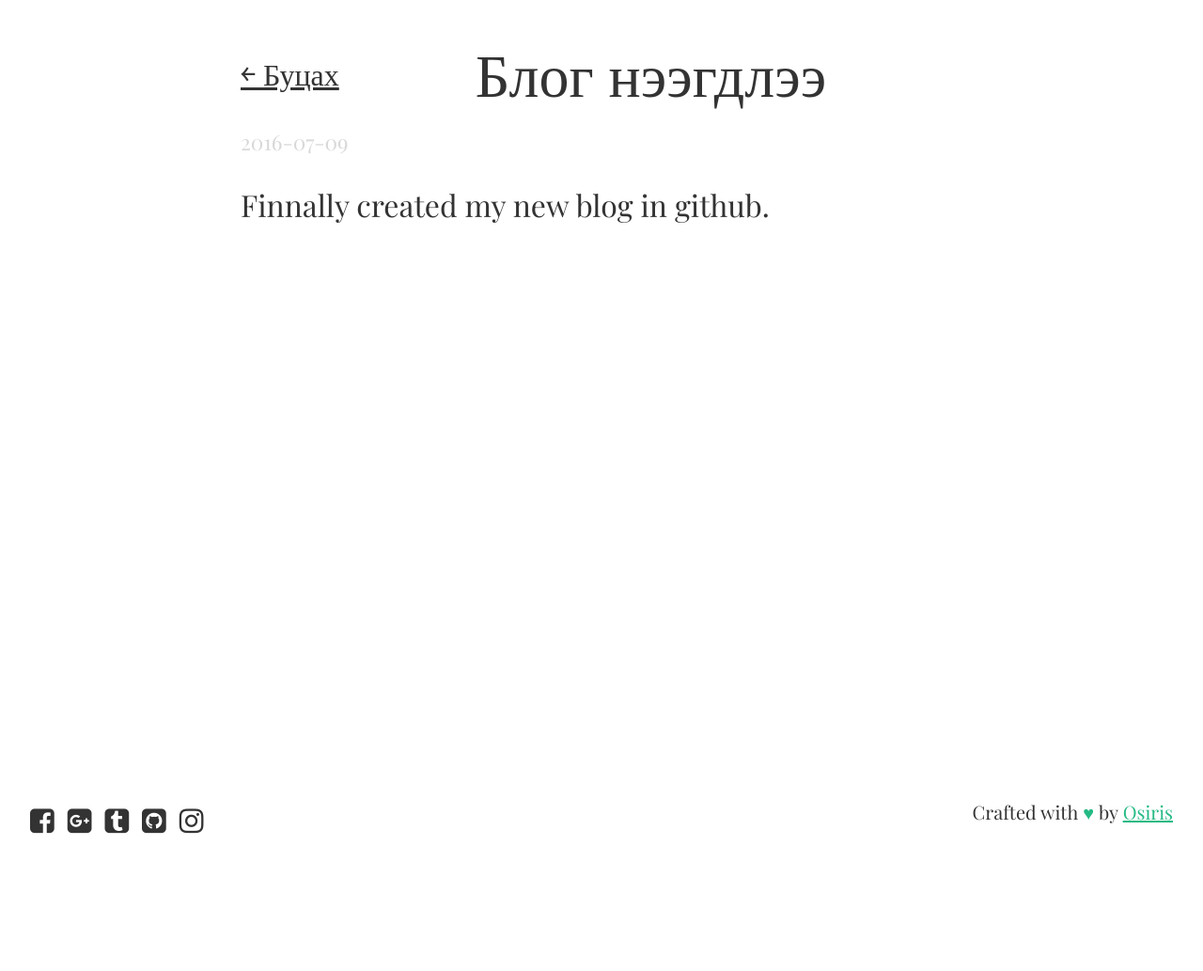
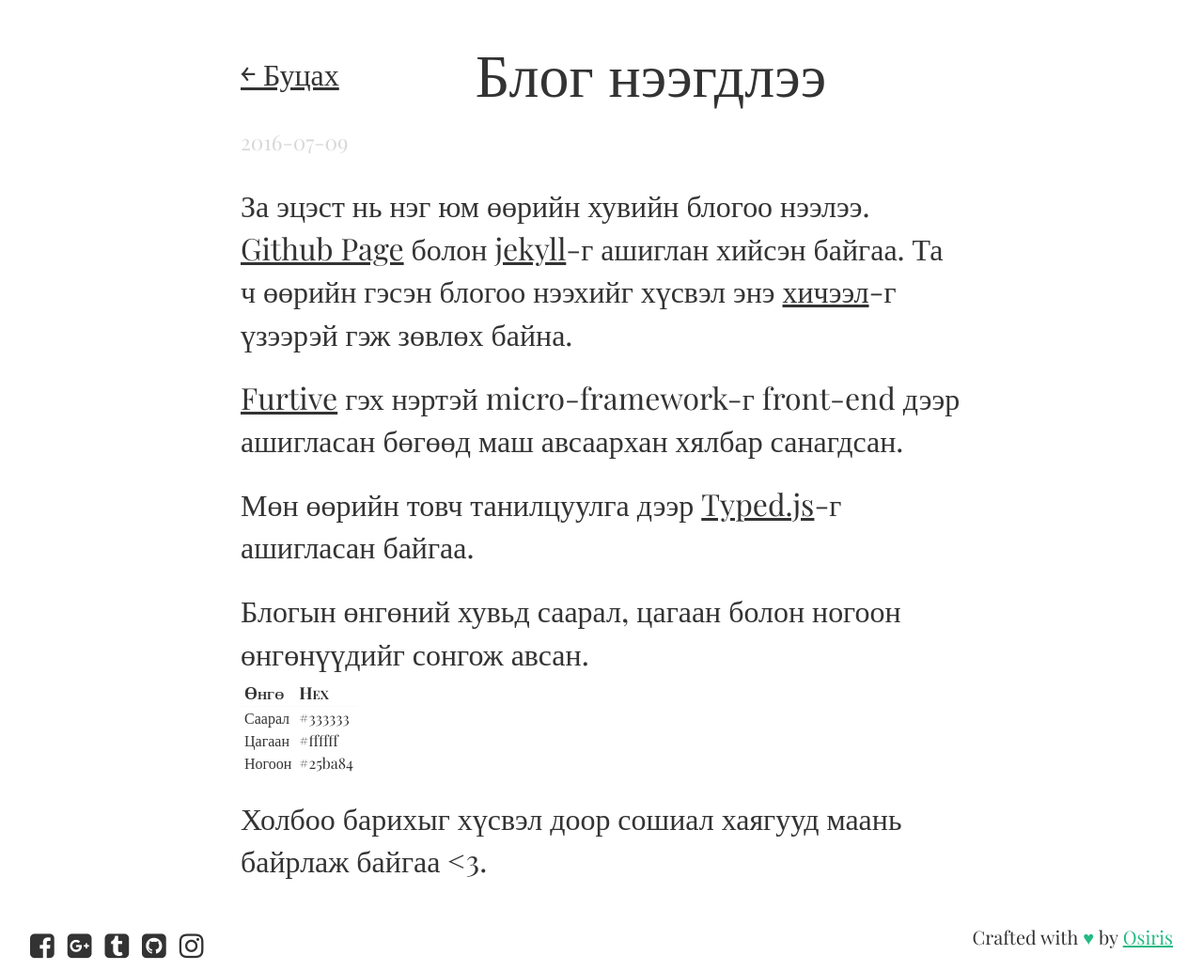
Before and after one commit to Ds3c-ctf-team/enkhee-Osiris.github.io-old, a Jekyll site: the page built from _posts/2016-07-09-blog-launched.md, in a window 1280 px wide. Shown: the whole page at 94% size. Built offline with Jekyll 4.4.1, drawn with Linux system fonts in a browser that asks for light colours; nearby versions of some CDN libraries; some web fonts are replaced; before the commit the page ends 900 px from its top, so only the background shows below that.

Commit message:
Update post

```diff
--- a/_posts/2016-07-09-blog-launched.md
+++ b/_posts/2016-07-09-blog-launched.md
@@ -3,4 +3,18 @@ layout: post
 title: "Блог нээгдлээ"
 date: 2016-07-09
 ---
-Finnally created my new blog in github.
+За эцэст нь нэг юм өөрийн хувийн блогоо нээлээ. [Github Page](https://pages.github.com) болон [jekyll](http://jekyllrb.com)-г ашиглан хийсэн байгаа. Та ч өөрийн гэсэн блогоо нээхийг хүсвэл энэ [хичээл](http://jmcglone.com/guides/github-pages/)-г үзээрэй гэж зөвлөх байна.
+
+[Furtive](http://furtive.co) гэх нэртэй micro-framework-г front-end дээр ашигласан бөгөөд маш авсаархан хялбар санагдсан.
+
+Мөн өөрийн товч танилцуулга дээр [Typed.js](http://typed.js.github.io)-г ашигласан байгаа.
+
+Блогын өнгөний хувьд саарал, цагаан болон ногоон өнгөнүүдийг сонгож авсан.
+
+| Өнгө | Hex |
+|------|-----|
+|Саарал|#333333|
+|Цагаан|#ffffff|
+|Ногоон|#25ba84|
+
+Холбоо барихыг хүсвэл доор сошиал хаягууд маань байрлаж байгаа <3.
```
